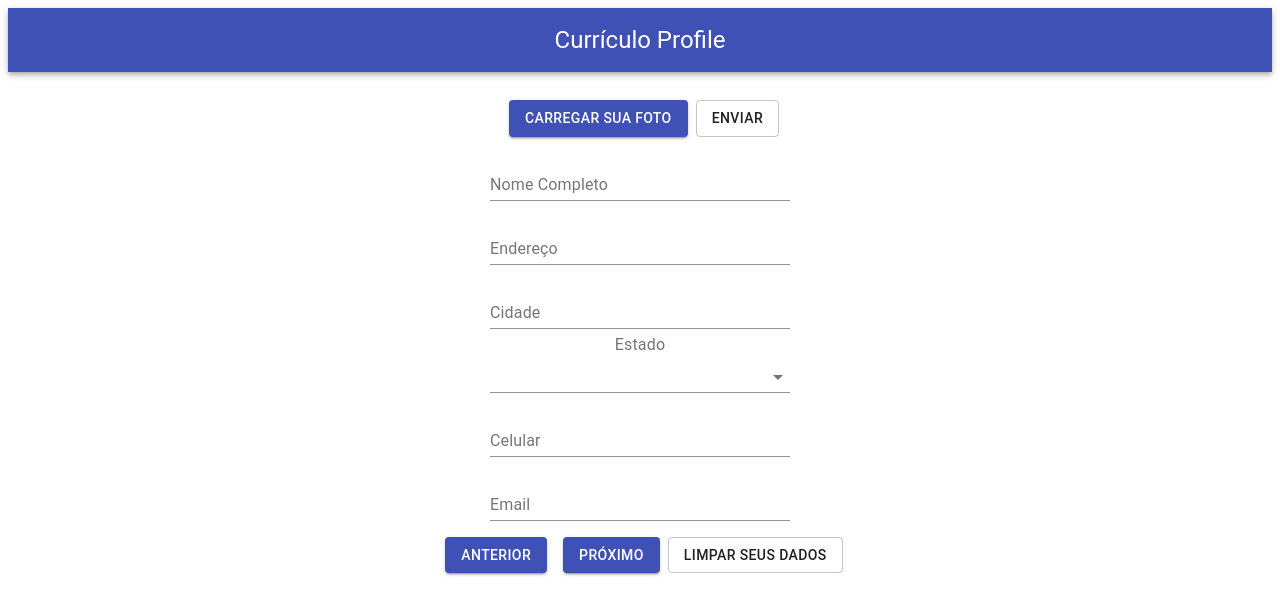
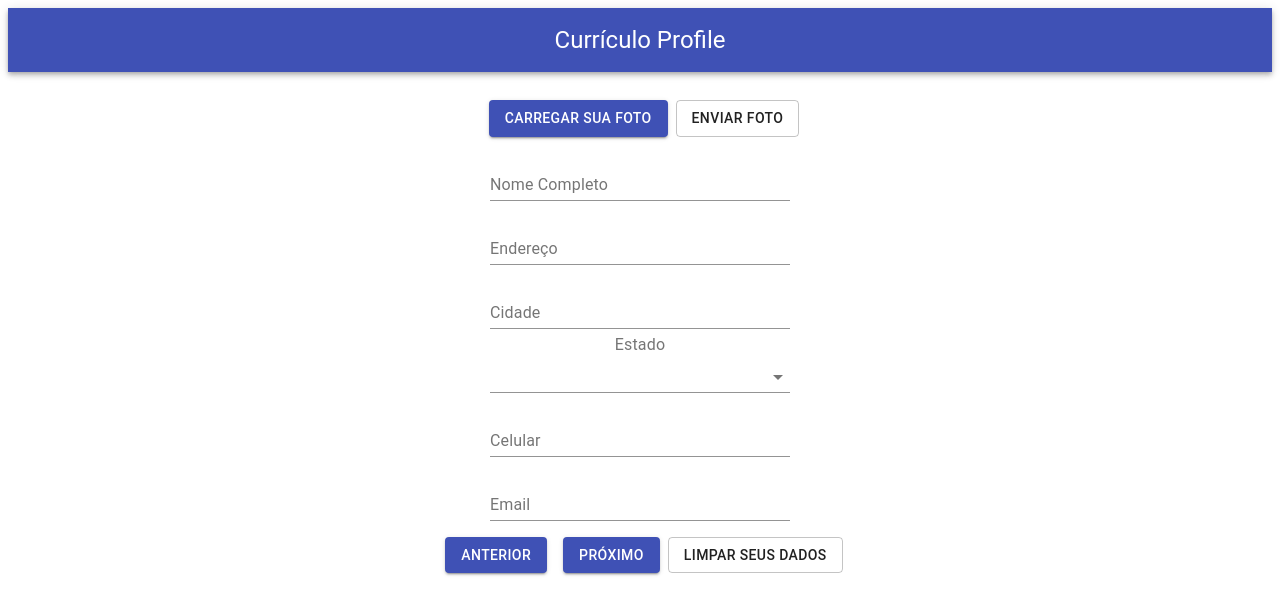
Before and after one commit to LucasZod/curriculo-profile, a React (Create React App) app: page /curriculo1 in a window 1280 px wide. Shown: the top 614 px of the page. Built offline with nearby package versions, Linux system fonts and the light colour scheme.

Commit message:
curriculo-profile 1.0

```diff
--- a/src/StepOne.js
+++ b/src/StepOne.js
@@ -55,6 +55,7 @@ export default function StepOne() {
         setOpen(false);
     };
     //SNACKBAR
+
 
     const [snack, setSnack] = useState('');
     const [keysnack, setkey] = useState(true);
@@ -169,7 +170,7 @@ export default function StepOne() {
                             Carregar Sua Foto
                         </Button>
                     </label>
-                <Button variant='outlined' onClick={fileUploadHandler}>Enviar</Button>
+                <Button variant='outlined' onClick={fileUploadHandler}>Enviar Foto</Button>
                 </div>
 
                     <div>
--- a/src/StepTwo.js
+++ b/src/StepTwo.js
@@ -26,7 +26,6 @@ const useStyles = makeStyles((theme) => ({
 }));
 
 export default function StepTwo() {
-
 
     const [resumo, setResumo] = useState(localStorage.getItem('@curriculo-profile/resumo') || '');
     const [historico, setHistorico] = useState(localStorage.getItem('@curriculo-profile/historico') || '');
```
